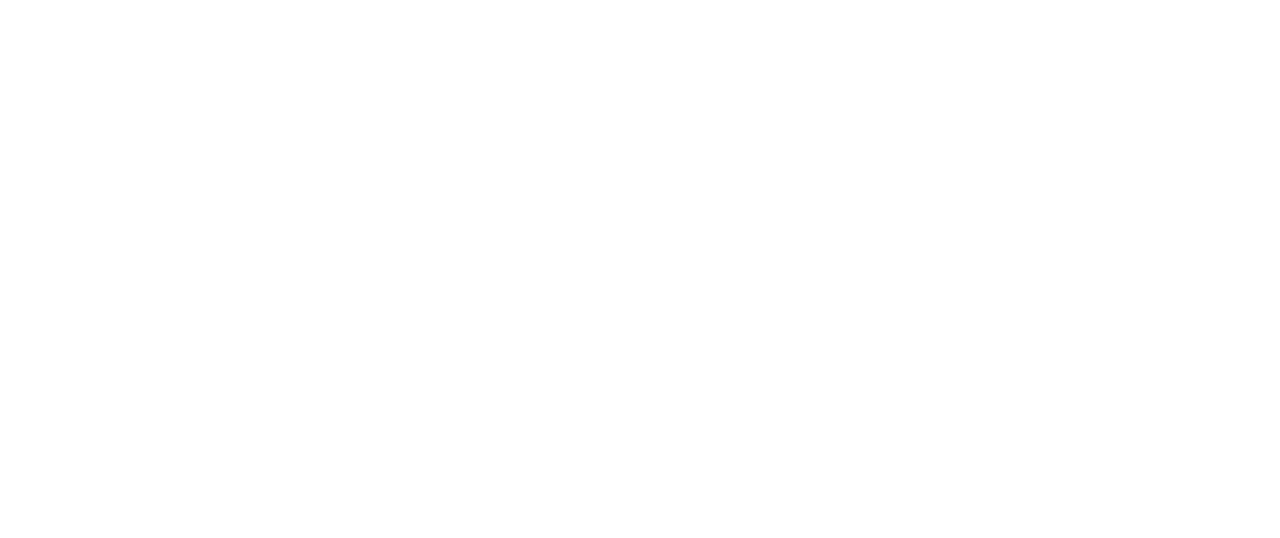
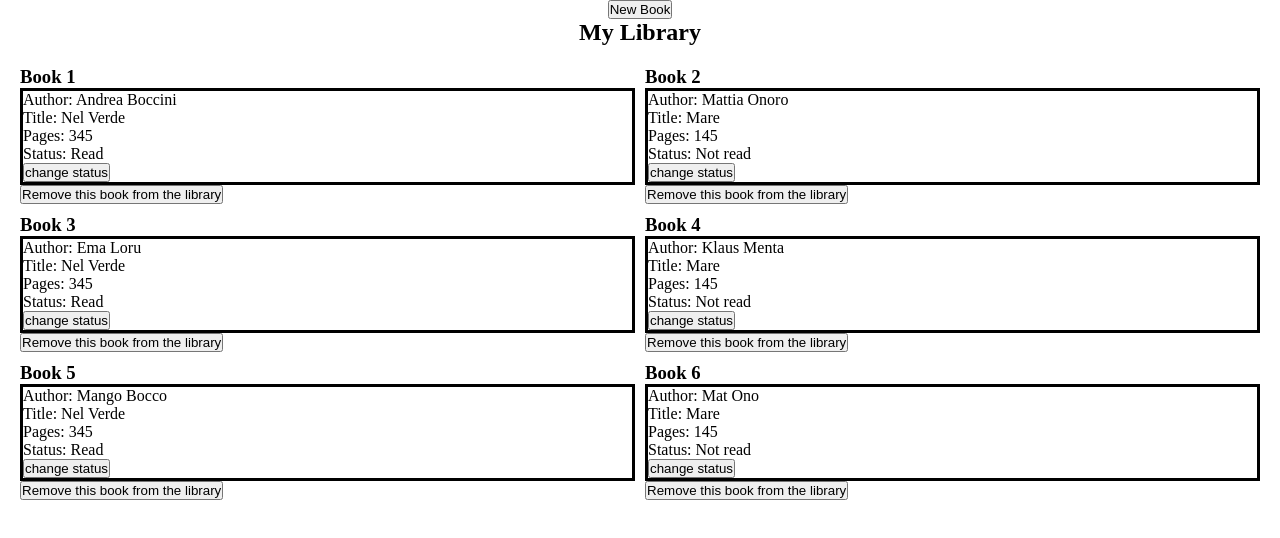
Before and after one commit to Manu-sing/Library, a plain HTML site: page index.html in a window 1280 px wide. Drawn offline with Linux system fonts and the light colour scheme.

Commit message:
created the function that loops through the array of objects and displays them in a grid format

```diff
--- a/index.html
+++ b/index.html
@@ -9,6 +9,21 @@
     <title>Library</title>
 </head>
 <body>
+<div class="header">
+    <div class="button-container">
+        <button class="btn">New Book</button>
+    </div>
+
+    <div class="title-container">
+        <h2 class="title">My Library</h1>
+    </div>
+
+</div>
+
+<div class="grid-container">
+
+
+</div>
 
 </body>
 </html>
--- a/script.js
+++ b/script.js
@@ -1,13 +1,82 @@
+const gridContainer = document.querySelector(".grid-container");
+
 let myLibrary = [];
 
-function Book() {
+function Book(Author, Title, Pages, Status) {
   // the constructor...
+  this.Author = Author;
+  this.Title = Title;
+  this.Pages = Pages;
+  this.Status = Status;
 }
 
+const book1 = new Book("Andrea Boccini", "Nel Verde", 345, "Read");
+const book2 = new Book("Mattia Onoro", "Mare", 145, "Not read");
+const book3 = new Book("Ema Loru", "Nel Verde", 345, "Read");
+const book4 = new Book("Klaus Menta", "Mare", 145, "Not read");
+const book5 = new Book("Mango Bocco", "Nel Verde", 345, "Read");
+const book6 = new Book("Mat Ono", "Mare", 145, "Not read");
 
-function addBookToLibrary(obj) {
+
+function addBookToLibrary(obj1, obj2, obj3, obj4, obj5, obj6) {
   // do stuff here
-  myLibrary.push(obj);
+
+  myLibrary.push(obj1, obj2, obj3, obj4, obj5, obj6);
   return myLibrary;
 
 }
+
+let obj1 = book1;
+let obj2 = book2;
+let obj3 = book3;
+let obj4 = book4;
+let obj5 = book5;
+let obj6 = book6;
+
+let number = 0;
+
+console.log(addBookToLibrary(obj1, obj2, obj3, obj4, obj5, obj6));
+
+for(books of myLibrary) {
+
+    number++;
+
+    const gridItem = document.createElement("div");
+    gridItem.classList.add("grid-item");
+
+    const bookTitle = document.createElement("h3");
+    bookTitle.classList.add("book-title");
+    bookTitle.textContent = `${"Book"} ${number}`;
+    gridItem.appendChild(bookTitle);
+
+    const book = document.createElement("div");
+    book.classList.add("book");
+    gridItem.appendChild(book);
+
+    const removeBtn = document.createElement("button");
+    removeBtn.classList.add("remove-button");
+    removeBtn.textContent = "Remove this book from the library";
+    gridItem.appendChild(removeBtn);
+
+    gridContainer.appendChild(gridItem);
+
+    console.log(gridItem);
+
+
+    for(let key in books) {
+        if(Object.prototype.hasOwnProperty.call(books, key)) {
+
+            const bookDetails = document.createElement("div");
+            bookDetails.classList.add("book-details");
+            bookDetails.textContent = key + ":" + " " + books[key];
+            book.appendChild(bookDetails);
+
+        }
+    }
+
+    const changeStatus = document.createElement("button");
+    changeStatus.classList.add("change-status");
+    changeStatus.textContent = "change status"
+    book.appendChild(changeStatus);
+
+}
--- a/style.css
+++ b/style.css
@@ -3,3 +3,23 @@
     padding: 0;
     box-sizing: border-box;
 }
+
+
+.header {
+    display: flex;
+    flex-direction: column;
+    align-items: center;
+}
+
+.grid-container {
+    padding: 20px;
+    display: grid;
+    grid-template-columns: repeat(2, 1fr);
+    grid-template-rows: repeat(auto-fill);
+    gap: 10px;
+
+}
+
+.book {
+    border: black solid 3px;
+}
```
